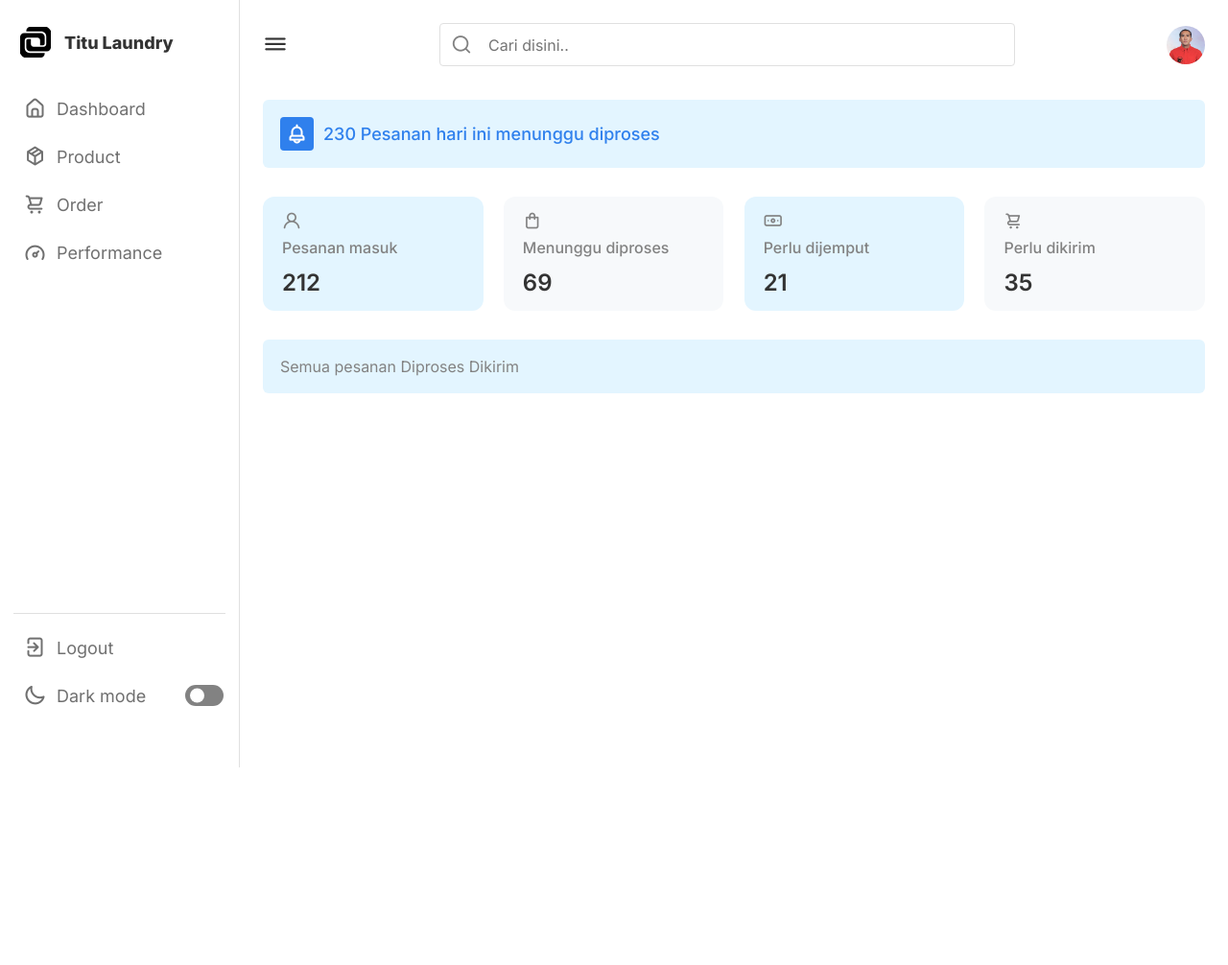
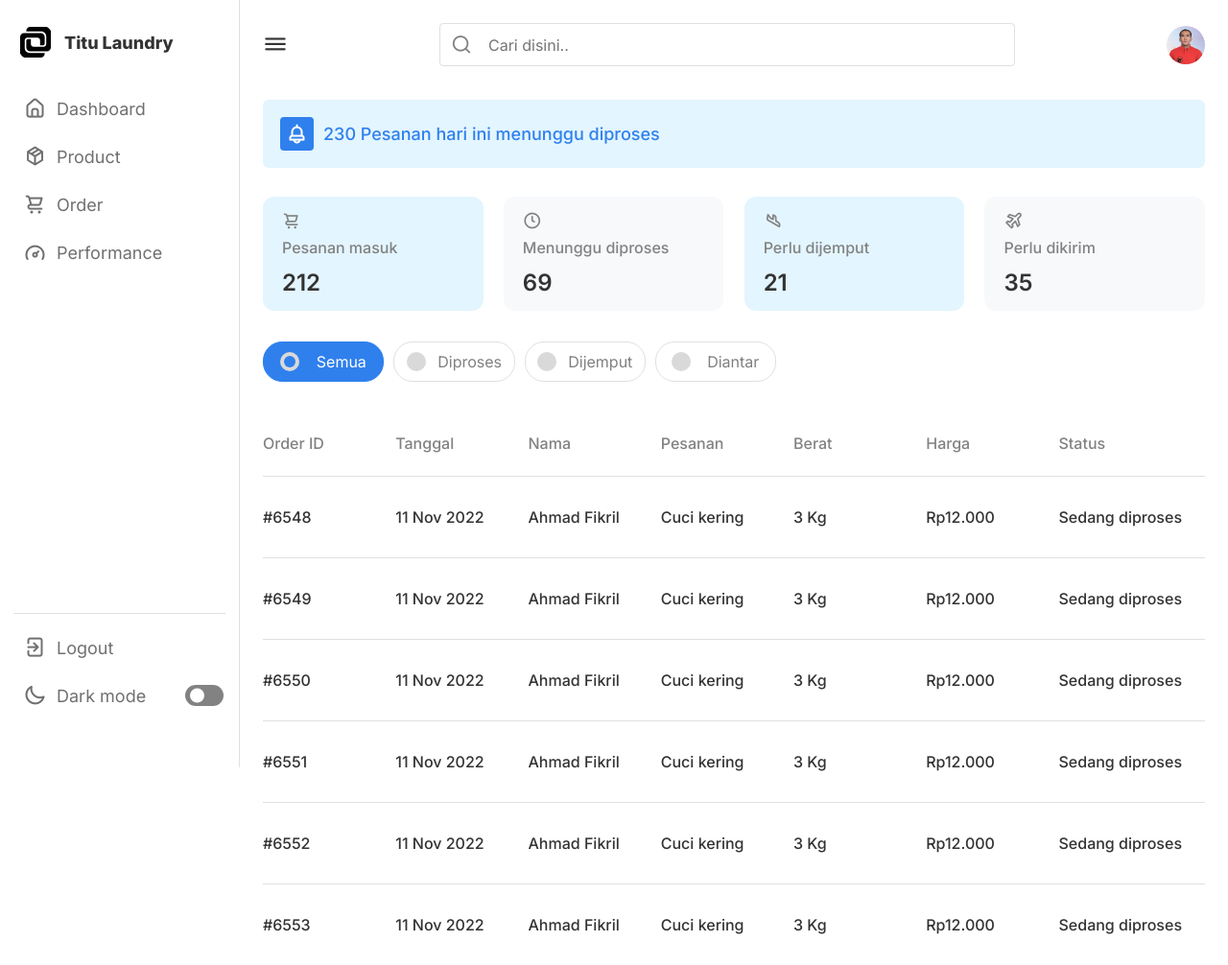
Before and after one commit to fikrilal/Titu-Laundry-Admin-Website, a PHP site: page /order.html in a window 1280 px wide. Shown: the whole page at 96% size. Before the commit the page ends 800 px from the top, so only its background shows below. Run offline with PHP 8.4, Linux system fonts and the light colour scheme.

Commit message:
interface order 90%

```diff
--- a/order.html
+++ b/order.html
@@ -78,33 +78,124 @@
 
                 <div class="boxes">
                     <div class="box box1">
-                        <i class="uil uil-user"></i>
+                        <i class="uil uil-shopping-cart"></i>
                         <span class="text">Pesanan masuk</span>
                         <span class="number">212</span>
                     </div>
                     <div class="box box2">
-                        <i class="uil uil-shopping-bag"></i>
+                        <i class="uil uil-clock"></i>
                         <span class="text">Menunggu diproses</span>
                         <span class="number">69</span>
                     </div>
                     <div class="box box3">
-                        <i class="uil uil-money-bill"></i>
+                        <i class="uil uil-plane-arrival"></i>
                         <span class="text">Perlu dijemput</span>
                         <span class="number">21</span>
                     </div>
                     <div class="box box4">
-                        <i class="uil uil-shopping-cart"></i>
+                        <i class="uil uil-plane-departure"></i>
                         <span class="text">Perlu dikirim</span>
                         <span class="number">35</span>
                     </div>
                 </div>
             </div>
-        </div>
 
-        <div class="menu">
-            <a href="#">Semua pesanan</a>
-            <a href="#">Diproses</a>
-            <a href="#">Dikirim</a>
+            <div class="menu">
+                <input type="radio" name="select" id="option-1" checked>
+                <input type="radio" name="select" id="option-2">
+                <input type="radio" name="select" id="option-3">
+                <input type="radio" name="select" id="option-4">
+                <label for="option-1" class="option option-1">
+                    <div class="dot"></div>
+                    <span>Semua</span>
+                </label>
+                <label for="option-2" class="option option-2">
+                    <div class="dot"></div>
+                    <span>Diproses</span>
+                </label>
+                <label for="option-3" class="option option-3">
+                    <div class="dot"></div>
+                    <span>Dijemput</span>
+                </label>
+                <label for="option-4" class="option option-4">
+                    <div class="dot"></div>
+                    <span>Diantar</span>
+                </label>
+            </div>
+
+            <div class="activity">
+                <!-- <div class="title">
+                    <i class="uil uil-shopping-cart"></i>
+                    <span class="text">Pesanan terbaru</span>
+                </div> -->
+
+                <div class="activity-data">
+                    <div class="data order-id">
+                        <span class="data-title">Order ID</span>
+                        <span class="data-list">#6548</span>
+                        <span class="data-list">#6549</span>
+                        <span class="data-list">#6550</span>
+                        <span class="data-list">#6551</span>
+                        <span class="data-list">#6552</span>
+                        <span class="data-list">#6553</span>
+                    </div>
+                    <div class="data date">
+                        <span class="data-title">Tanggal</span>
+                        <span class="data-list">11 Nov 2022</span>
+                        <span class="data-list">11 Nov 2022</span>
+                        <span class="data-list">11 Nov 2022</span>
+                        <span class="data-list">11 Nov 2022</span>
+                        <span class="data-list">11 Nov 2022</span>
+                        <span class="data-list">11 Nov 2022</span>
+                    </div>
+                    <div class="data name">
+                        <span class="data-title">Nama</span>
+                        <span class="data-list">Ahmad Fikril</span>
+                        <span class="data-list">Ahmad Fikril</span>
+                        <span class="data-list">Ahmad Fikril</span>
+                        <span class="data-list">Ahmad Fikril</span>
+                        <span class="data-list">Ahmad Fikril</span>
+                        <span class="data-list">Ahmad Fikril</span>
+                    </div>
+                    <div class="data order">
+                        <span class="data-title">Pesanan</span>
+                        <span class="data-list">Cuci kering</span>
+                        <span class="data-list">Cuci kering</span>
+                        <span class="data-list">Cuci kering</span>
+                        <span class="data-list">Cuci kering</span>
+                        <span class="data-list">Cuci kering</span>
+                        <span class="data-list">Cuci kering</span>
+                    </div>
+                    <div class="data weight">
+                        <span class="data-title">Berat</span>
+                        <span class="data-list">3 Kg</span>
+                        <span class="data-list">3 Kg</span>
+                        <span class="data-list">3 Kg</span>
+                        <span class="data-list">3 Kg</span>
+                        <span class="data-list">3 Kg</span>
+                        <span class="data-list">3 Kg</span>
+                    </div>
+                    <div class="data price">
+                        <span class="data-title">Harga</span>
+                        <span class="data-list">Rp12.000</span>
+                        <span class="data-list">Rp12.000</span>
+                        <span class="data-list">Rp12.000</span>
+                        <span class="data-list">Rp12.000</span>
+                        <span class="data-list">Rp12.000</span>
+                        <span class="data-list">Rp12.000</span>
+                    </div>
+                    <div class="data status">
+                        <span class="data-title">Status</span>
+                        <span class="data-list">Sedang diproses</span>
+                        <span class="data-list">Sedang diproses</span>
+                        <span class="data-list">Sedang diproses</span>
+                        <span class="data-list">Sedang diproses</span>
+                        <span class="data-list">Sedang diproses</span>
+                        <span class="data-list">Sedang diproses</span>
+                    </div>
+                </div>
+            </div>
+
         </div>
 
     </section>
--- a/style.css
+++ b/style.css
@@ -431,7 +431,7 @@ nav.close ~ .dashboard .top {
   padding-top: 60px;
 }
 
-.dashboard .menu {
+/* .dashboard .menu {
   position: relative;
   margin-top: 30px;
   background-color: #E3F5FF;
@@ -446,7 +446,7 @@ nav.close ~ .dashboard .top {
   text-decoration: none;
   position: relative;
   z-index: 1;
-}
+} */
 
 .dash-content .title {
   display: flex;
@@ -663,4 +663,101 @@ nav.close ~ .dashboard .top {
   }
 }
 
-/* CSS PRODUCT BEGAN HERE */
+/* CSS ORDER BEGAN HERE */
+
+.dashboard .menu {
+  height: 90px;
+  width: 560px;
+  border-radius: 5px;
+  background: #FFFFFF;
+  display: flex;
+  padding: 24px 15px 24px 0px;
+  align-items: center;
+  justify-content: space-evenly;
+  margin-top: 8px;
+  margin-bottom: 30px;
+}
+
+.dashboard .menu .option {
+  background: #FFFFFF;
+  height: 100%;
+  width: 100%;
+  margin-right: 10px;
+  border-radius: 20px;
+  cursor: pointer;
+  border: 1px solid #E0E0E0;
+  display: flex;
+  align-items: center;
+  justify-content: space-evenly;
+  transition: all 0.3s ease;
+}
+
+.dashboard .menu .option .dot {
+  height: 20px;
+  width: 20px;
+  background: #d9d9d9;
+  border-radius: 50%;
+  position: relative;
+}
+
+#option-1:checked ~ .option-1,
+#option-2:checked ~ .option-2 {
+  border-color: #2F80ED;
+  background: #2F80ED;
+}
+#option-3:checked ~ .option-3 {
+  border-color: #2F80ED;
+  background: #2F80ED;
+}
+#option-4:checked ~ .option-4 {
+  border-color: #2F80ED;
+  background: #2F80ED;
+}
+
+.dashboard .menu .option .dot::before {
+  position: absolute;
+  content: "";
+  left: 4px;
+  top: 4px;
+  height: 12px;
+  width: 12px;
+  background: #2F80ED;
+  border-radius: 50%;
+  opacity: 0;
+  transform: scale(1.5);
+  transition: all 0.3s ease;
+}
+
+#option-1:checked ~ .option-1 .dot::before,
+#option-2:checked ~ .option-2 .dot::before {
+  opacity: 1;
+  transform: scale(1);
+}
+#option-3:checked ~ .option-3 .dot::before {
+  opacity: 1;
+  transform: scale(1);
+}
+#option-4:checked ~ .option-4 .dot::before {
+  opacity: 1;
+  transform: scale(1);
+}
+
+.dashboard .menu span {
+  color: #808080;
+  font-size: 16px;
+}
+
+#option-1:checked ~ .option-1 span,
+#option-2:checked ~ .option-2 span {
+  color: #FFFFFF;
+}
+#option-3:checked ~ .option-3 span {
+  color: #FFFFFF;
+}
+#option-4:checked ~ .option-4 span {
+  color: #FFFFFF;
+}
+
+input[type="radio"]{
+  display: none;
+}
```
